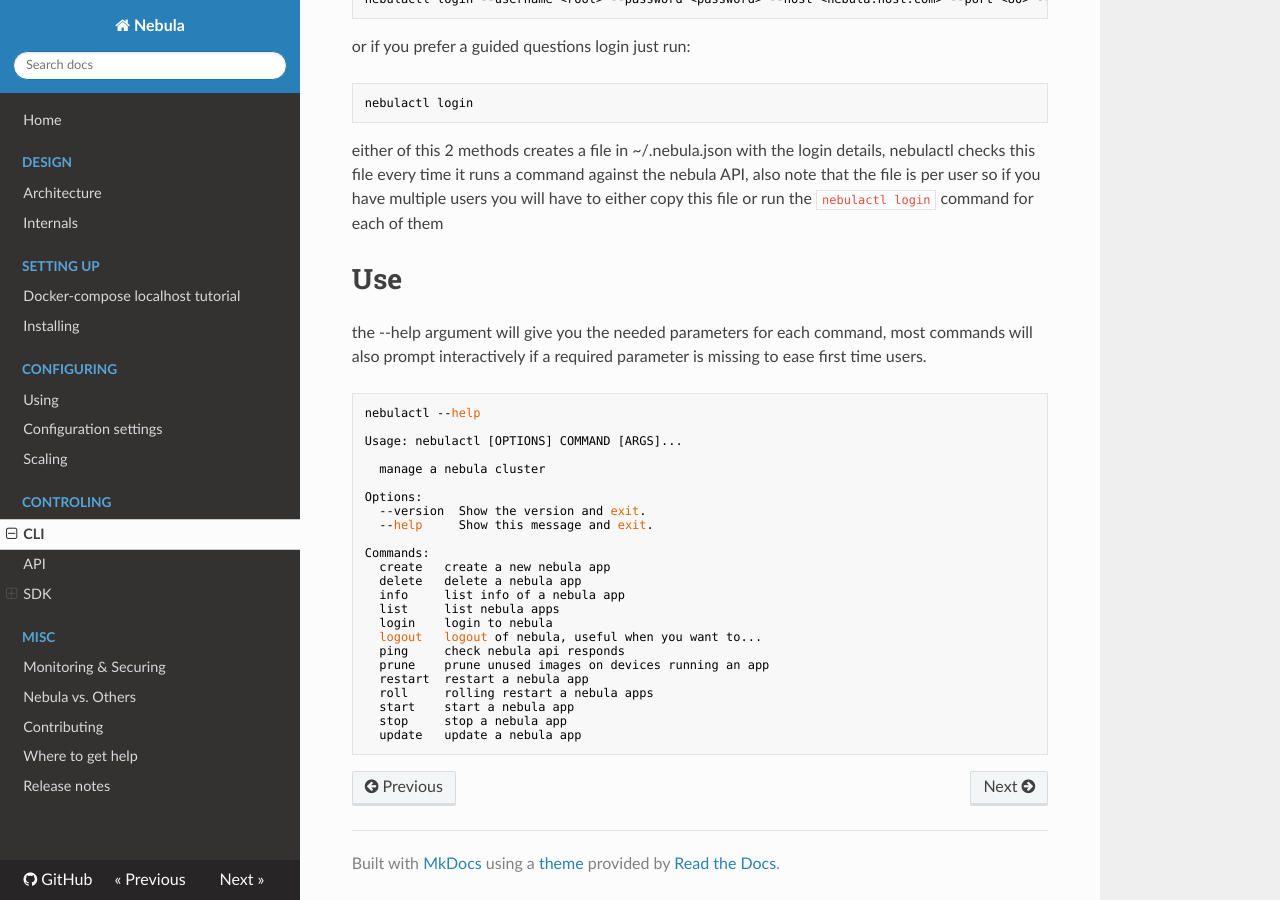
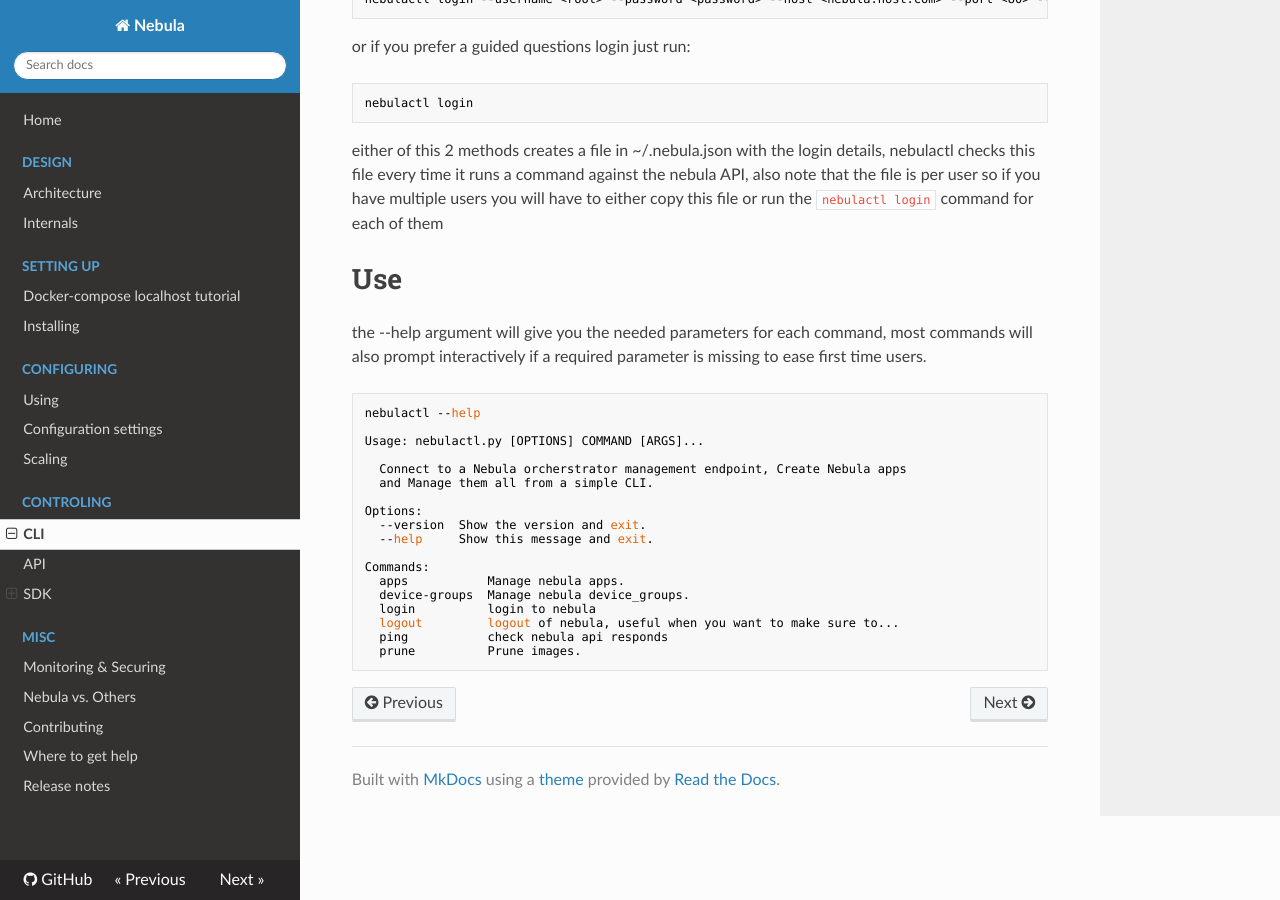
Before and after one commit to nebula-orchestrator/docs, an MkDocs documentation site: the page built from docs/cli.md, in a window 1280 px wide and 900 px high, scrolled down 514 px. Built offline with MkDocs 1.6.1, drawn with Linux system fonts in a browser that asks for light colours; nearby versions of some CDN libraries; old or Windows-style settings are respelled for this version of MkDocs.

Commit message:
updated the cli to match 2.0.0 changes

````diff
--- a/docs/cli.md
+++ b/docs/cli.md
@@ -28,26 +28,20 @@
 ```bash
 nebulactl --help
 
-Usage: nebulactl [OPTIONS] COMMAND [ARGS]...
+Usage: nebulactl.py [OPTIONS] COMMAND [ARGS]...
 
-  manage a nebula cluster
+  Connect to a Nebula orcherstrator management endpoint, Create Nebula apps
+  and Manage them all from a simple CLI.
 
 Options:
   --version  Show the version and exit.
   --help     Show this message and exit.
 
 Commands:
-  create   create a new nebula app
-  delete   delete a nebula app
-  info     list info of a nebula app
-  list     list nebula apps
-  login    login to nebula
-  logout   logout of nebula, useful when you want to...
-  ping     check nebula api responds
-  prune    prune unused images on devices running an app
-  restart  restart a nebula app
-  roll     rolling restart a nebula apps
-  start    start a nebula app
-  stop     stop a nebula app
-  update   update a nebula app
+  apps           Manage nebula apps.
+  device-groups  Manage nebula device_groups.
+  login          login to nebula
+  logout         logout of nebula, useful when you want to make sure to...
+  ping           check nebula api responds
+  prune          Prune images.
 ```
````
